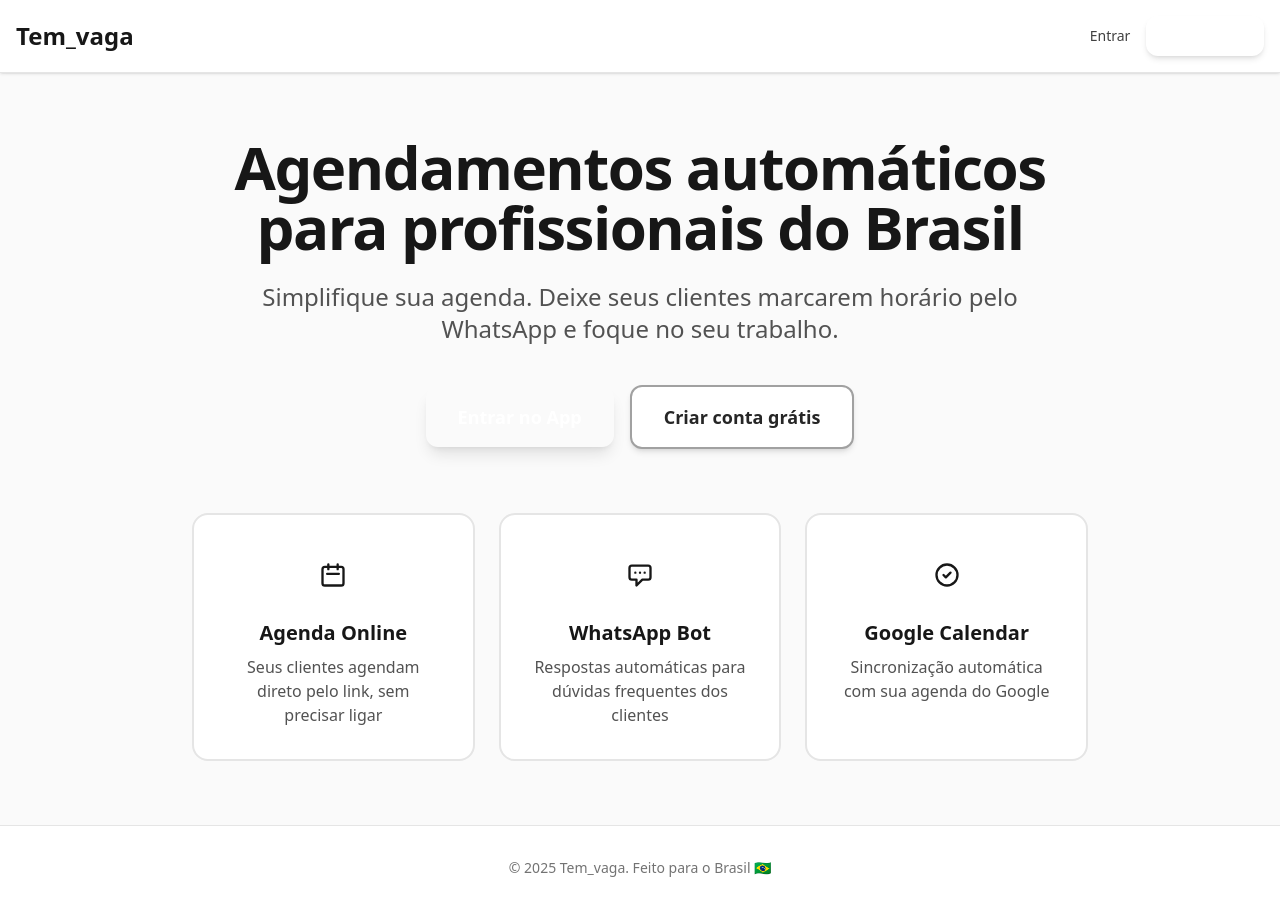
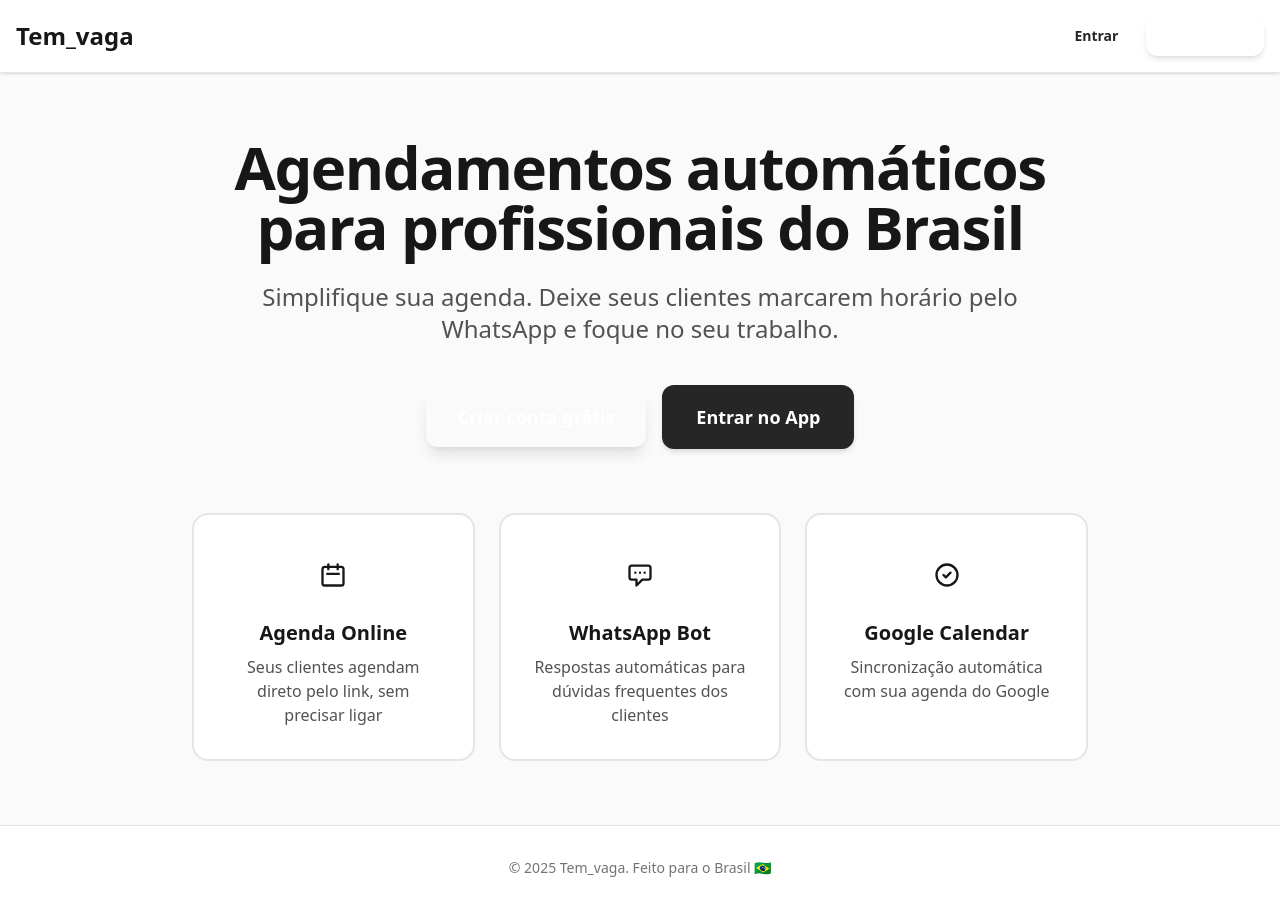
Before and after one commit to charlesdesouza88/Tem_vaga, a Next.js app: page / in a window 1280 px wide. Built offline with nearby package versions, Linux system fonts and the light colour scheme.

Commit message:
fix: improve landing page button visibility - swap CTA order and add dark button for Entrar

```diff
--- a/src/app/page.tsx
+++ b/src/app/page.tsx
@@ -10,7 +10,7 @@ export default function LandingPage() {
                     <nav className="flex items-center gap-4">
                         <Link
                             href="/auth/login"
-                            className="text-sm font-medium text-neutral-700 hover:text-primary-600 transition-colors"
+                            className="text-sm font-bold text-neutral-800 hover:text-primary-700 transition-colors px-3 py-2 rounded-lg hover:bg-neutral-100"
                         >
                             Entrar
                         </Link>
@@ -37,16 +37,16 @@ export default function LandingPage() {
                     {/* CTA Buttons */}
                     <div className="flex flex-col sm:flex-row items-center justify-center gap-4 mb-16">
                         <Link
-                            href="/auth/login"
+                            href="/auth/register"
                             className="w-full sm:w-auto px-8 py-4 bg-primary-700 text-white rounded-xl font-bold text-lg hover:bg-primary-800 transition-all shadow-lg hover:shadow-xl focus-visible:outline-none focus-visible:ring-4 focus-visible:ring-primary-300 active:scale-95 text-center"
                         >
-                            Entrar no App
+                            Criar conta grátis
                         </Link>
                         <Link
-                            href="/auth/register"
-                            className="w-full sm:w-auto px-8 py-4 bg-white text-neutral-800 border-2 border-neutral-400 rounded-xl font-bold text-lg hover:bg-neutral-50 hover:border-primary-600 hover:text-primary-700 transition-all shadow-md hover:shadow-lg focus-visible:outline-none focus-visible:ring-4 focus-visible:ring-primary-300 text-center"
+                            href="/auth/login"
+                            className="w-full sm:w-auto px-8 py-4 bg-neutral-800 text-white border-2 border-neutral-800 rounded-xl font-bold text-lg hover:bg-neutral-900 hover:border-neutral-900 transition-all shadow-md hover:shadow-lg focus-visible:outline-none focus-visible:ring-4 focus-visible:ring-neutral-400 text-center"
                         >
-                            Criar conta grátis
+                            Entrar no App
                         </Link>
                     </div>
 
```
